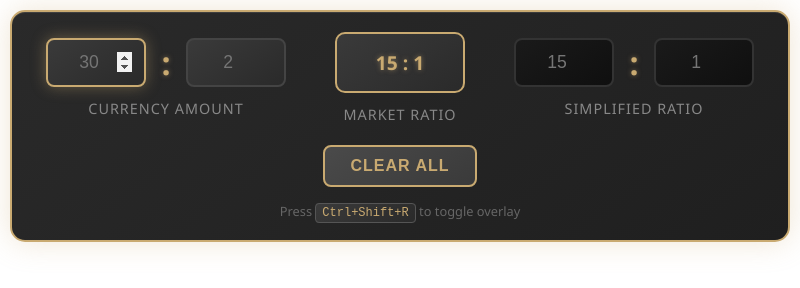
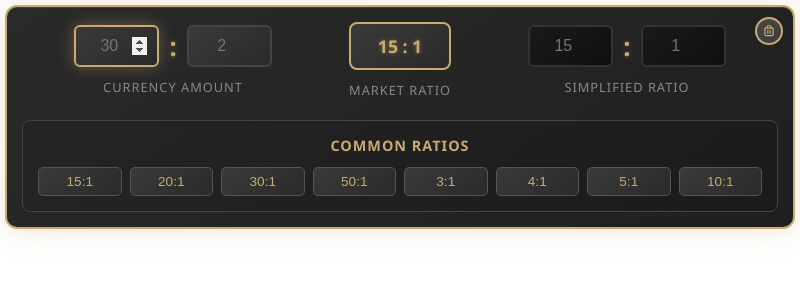
Before and after one commit to oltean-petru/poe-ratio, an Electron app: page src/index.html in a window 800 px wide. Drawn offline with Linux system fonts and the light colour scheme.

Commit message:
css improvements

```diff
--- a/src/index.html
+++ b/src/index.html
@@ -35,12 +35,24 @@
             </div>
         </div>
 
-        <div class="button-container">
-            <button id="clearBtn">Clear All</button>
-        </div>
+        <button id="clearBtn" class="clear-icon-btn" title="Clear All">
+            <svg viewBox="0 0 24 24" fill="none" xmlns="http://www.w3.org/2000/svg">
+                <path d="M6 7L18 7M9 7V4C9 3.44772 9.44772 3 10 3H14C14.5523 3 15 3.44772 15 4V7M19 7V18C19 19.1046 18.1046 20 17 20H7C5.89543 20 5 19.1046 5 18V7H19ZM10 11V16M14 11V16" stroke="currentColor" stroke-width="2" stroke-linecap="round" stroke-linejoin="round"/>
+            </svg>
+        </button>
 
-        <div class="shortcut-hint">
-            Press <kbd>Ctrl+Shift+R</kbd> to toggle overlay
+        <div class="quick-ratios">
+            <h3 class="quick-ratios-title">Common Ratios</h3>
+            <div class="ratio-grid">
+                <button class="quick-ratio-btn" data-ratio="15:1">15:1</button>
+                <button class="quick-ratio-btn" data-ratio="20:1">20:1</button>
+                <button class="quick-ratio-btn" data-ratio="30:1">30:1</button>
+                <button class="quick-ratio-btn" data-ratio="50:1">50:1</button>
+                <button class="quick-ratio-btn" data-ratio="3:1">3:1</button>
+                <button class="quick-ratio-btn" data-ratio="4:1">4:1</button>
+                <button class="quick-ratio-btn" data-ratio="5:1">5:1</button>
+                <button class="quick-ratio-btn" data-ratio="10:1">10:1</button>
+            </div>
         </div>
     </div>
 
--- a/src/script.js
+++ b/src/script.js
@@ -208,6 +208,18 @@ function handleRightInputClick(inputElement) {
 
 clearBtn.addEventListener('click', clearInputs);
 
+document.querySelectorAll('.quick-ratio-btn').forEach(btn => {
+    btn.addEventListener('click', () => {
+        const ratio = btn.dataset.ratio;
+        const [num1, num2] = ratio.split(':').map(n => parseFloat(n));
+
+        leftNum1.value = num1;
+        leftNum2.value = num2;
+
+        setTimeout(calculateFromLeft, 100);
+    });
+});
+
 leftNum1.addEventListener('input', () => {
     if (leftNum1.value && leftNum2.value) {
         setTimeout(calculateFromLeft, 300);
--- a/src/style.css
+++ b/src/style.css
@@ -8,7 +8,7 @@ body {
     font-family: 'Segoe UI', Tahoma, Geneva, Verdana, sans-serif;
     background: transparent;
     margin: 0;
-    padding: 10px;
+    padding: 5px;
     overflow: hidden;
     -webkit-app-region: drag;
 }
@@ -16,14 +16,15 @@ body {
 .container {
     background: linear-gradient(145deg, #2a2a2a, #1f1f1f);
     border: 2px solid #c9aa71;
-    border-radius: 15px;
-    padding: 20px;
+    border-radius: 12px;
+    padding: 15px;
     box-shadow:
         0 0 30px rgba(201, 170, 113, 0.3),
         inset 0 1px 0 rgba(255, 255, 255, 0.1);
     width: 100%;
     -webkit-app-region: no-drag;
     backdrop-filter: blur(10px);
+    position: relative;
 }
 
 .description {
@@ -37,8 +38,8 @@ body {
     display: flex;
     align-items: center;
     justify-content: space-between;
-    gap: 20px;
-    margin-bottom: 20px;
+    gap: 15px;
+    margin-bottom: 15px;
 }
 
 .left-section,
@@ -50,21 +51,21 @@ body {
 .center-display {
     flex-shrink: 0;
     text-align: center;
-    padding: 0 15px;
-    width: 160px;
+    padding: 0 10px;
+    width: fit-content;
 }
 
 .market-ratio {
     background: linear-gradient(145deg, #3a3a3a, #2a2a2a);
     border: 2px solid #c9aa71;
-    border-radius: 10px;
-    padding: 15px 20px;
-    margin-bottom: 10px;
+    border-radius: 8px;
+    padding: 10px 15px;
+    margin-bottom: 8px;
 }
 
 .market-ratio span {
     color: #c9aa71;
-    font-size: 1.2rem;
+    font-size: 1.1rem;
     font-weight: bold;
     text-shadow: 0 0 5px rgba(201, 170, 113, 0.5);
 }
@@ -72,7 +73,7 @@ body {
 .ratio-label,
 .section-label {
     color: #888;
-    font-size: 0.9rem;
+    font-size: 0.8rem;
     text-transform: uppercase;
     letter-spacing: 1px;
 }
@@ -81,18 +82,18 @@ body {
     display: flex;
     align-items: center;
     justify-content: center;
-    gap: 15px;
-    margin-bottom: 10px;
+    gap: 10px;
+    margin-bottom: 8px;
 }
 
 input[type="number"] {
-    width: 100px;
-    padding: 12px;
+    width: 85px;
+    padding: 10px;
     background: linear-gradient(145deg, #3a3a3a, #2a2a2a);
     border: 2px solid #444;
-    border-radius: 8px;
+    border-radius: 6px;
     color: #fff;
-    font-size: 1.1rem;
+    font-size: 1rem;
     text-align: center;
     transition: all 0.3s ease;
     -webkit-app-region: no-drag;
@@ -124,53 +125,86 @@ input[readonly]:focus {
 }
 
 .separator {
-    font-size: 2rem;
+    font-size: 1.6rem;
     font-weight: bold;
     color: #c9aa71;
     text-shadow: 0 0 5px rgba(201, 170, 113, 0.5);
 }
 
-.button-container {
-    display: flex;
-    justify-content: center;
-    gap: 20px;
-}
-
-#clearBtn {
+.clear-icon-btn {
+    position: absolute;
+    top: 10px;
+    right: 10px;
     background: linear-gradient(145deg, #4a4a4a, #3a3a3a);
     color: #c9aa71;
     border: 2px solid #c9aa71;
-    padding: 10px 25px;
-    border-radius: 8px;
-    font-size: 1rem;
-    font-weight: 600;
+    border-radius: 50%;
+    width: 28px;
+    height: 28px;
     cursor: pointer;
     transition: all 0.3s ease;
-    text-transform: uppercase;
-    letter-spacing: 1px;
+    display: flex;
+    align-items: center;
+    justify-content: center;
     -webkit-app-region: no-drag;
+    padding: 0;
+    z-index: 10;
 }
 
-#clearBtn:hover {
+.clear-icon-btn svg {
+    width: 14px;
+    height: 14px;
+}
+
+.clear-icon-btn:hover {
     background: linear-gradient(145deg, #c9aa71, #b8994a);
     color: #1a1a1a;
     transform: translateY(-2px);
     box-shadow: 0 5px 15px rgba(201, 170, 113, 0.4);
 }
 
-.shortcut-hint {
-    text-align: center;
-    margin-top: 15px;
-    color: #666;
-    font-size: 0.8rem;
+.quick-ratios {
+    margin-top: 20px;
+    padding: 15px;
+    background: linear-gradient(145deg, #252525, #1a1a1a);
+    border: 1px solid #444;
+    border-radius: 8px;
 }
 
-.shortcut-hint kbd {
+.quick-ratios-title {
+    color: #c9aa71;
+    font-size: 0.9rem;
+    text-align: center;
+    margin-bottom: 12px;
+    text-transform: uppercase;
+    letter-spacing: 1px;
+    font-weight: 600;
+}
+
+.ratio-grid {
+    display: grid;
+    grid-template-columns: repeat(auto-fit, minmax(55px, 1fr));
+    gap: 8px;
+}
+
+.quick-ratio-btn {
     background: linear-gradient(145deg, #3a3a3a, #2a2a2a);
+    color: #c9aa71;
     border: 1px solid #555;
-    border-radius: 4px;
-    padding: 2px 6px;
-    color: #c9aa71;
-    font-family: monospace;
-    font-size: 0.75rem;
+    border-radius: 5px;
+    padding: 6px 10px;
+    font-size: 0.85rem;
+    cursor: pointer;
+    transition: all 0.2s ease;
+    text-align: center;
+    font-weight: 500;
+    -webkit-app-region: no-drag;
 }
+
+.quick-ratio-btn:hover {
+    background: linear-gradient(145deg, #c9aa71, #b8994a);
+    color: #1a1a1a;
+    border-color: #c9aa71;
+    transform: translateY(-1px);
+    box-shadow: 0 3px 10px rgba(201, 170, 113, 0.3);
+}
```
